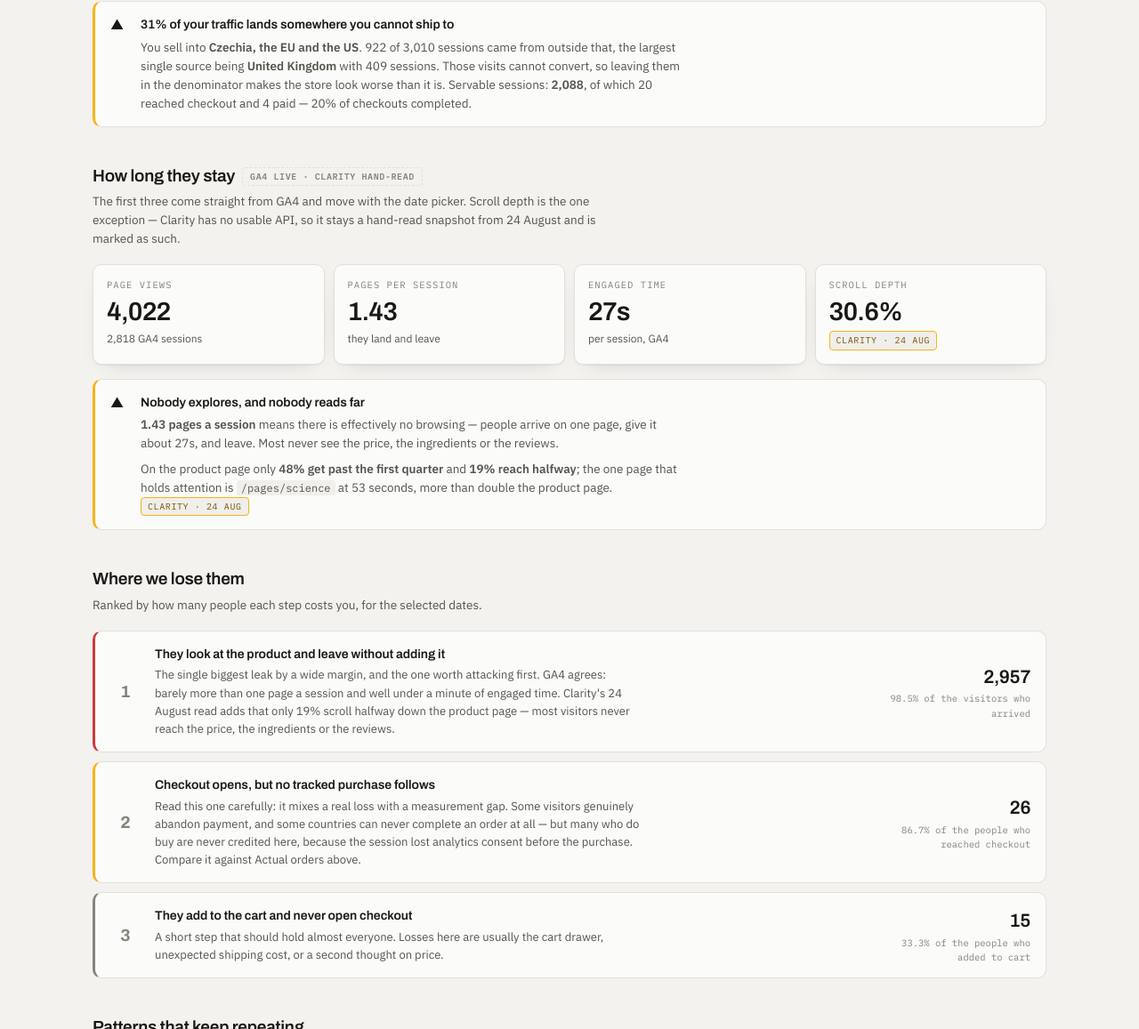
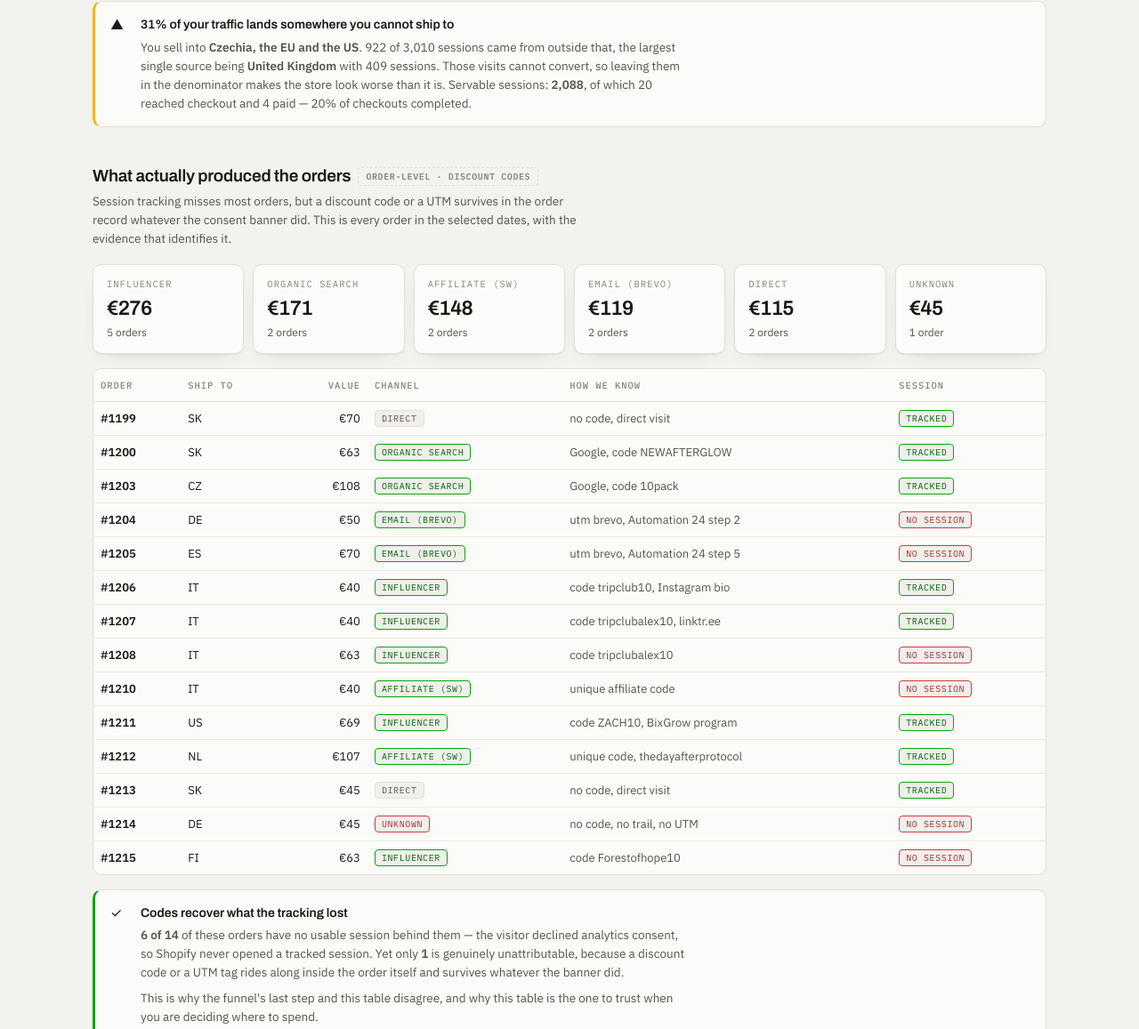
Before and after one commit to FarkMich/Afterglow-analytics-Shopify, a plain HTML site: page index.html in a window 1280 px wide. Shown: the part 1692-2849 px from the top of the page at 89% size. Drawn offline with Linux system fonts and the light colour scheme.

Commit message:
Order-level attribution from discount codes and UTMs

```diff
--- a/index.html
+++ b/index.html
@@ -315,6 +315,11 @@ tbody tr.own td { background: var(--surface-2); }
 #sum-src th, #sum-src td, #sum-ctry th, #sum-ctry td { padding-left: 8px; padding-right: 8px; }
 #sum-src td:first-child, #sum-ctry td:first-child { padding-left: 12px; }
 #sum-src tbody tr:last-child td, #sum-ctry tbody tr:last-child td { border-top: 1px solid var(--hair); }
+
+#tbl-attrib { min-width: 0; font-size: 13px; }
+#tbl-attrib th, #tbl-attrib td { padding-left: 8px; padding-right: 8px; }
+#attrib-roll .tile { padding: 13px 15px; }
+#attrib-roll .tile .val { font-size: 23px; }
 
 .patterns { display: grid; gap: 10px; }
 .pattern {
@@ -600,6 +605,16 @@ svg { display: block; width: 100%; height: auto; overflow: visible; }
         </div>
       </div>
       <div id="sum-geo"></div>
+    </section>
+
+    <section>
+      <h2>What actually produced the orders<span class="winbadge">order-level · discount codes</span></h2>
+      <p class="sub">Session tracking misses most orders, but a discount code or a UTM survives in the order record whatever the consent banner did. This is every order in the selected dates, with the evidence that identifies it.</p>
+      <div id="attrib-roll" class="tiles" style="margin-top:0"></div>
+      <div class="tw" style="margin-top:16px"><table id="tbl-attrib"><thead><tr>
+        <th>Order</th><th>Ship to</th><th class="num">Value</th><th>Channel</th><th>How we know</th><th>Session</th>
+      </tr></thead><tbody></tbody></table></div>
+      <div id="attrib-note"></div>
     </section>
 
     <section>
@@ -1397,6 +1412,7 @@ svg { display: block; width: 100%; height: auto; overflow: visible; }
   var GA4D={0:[78,32,1460],1:[34,19,653],2:[35,28,1063],3:[62,28,2248],4:[26,23,780],5:[34,22,1418],6:[43,29,1003],7:[69,41,1120],8:[40,29,1021],9:[27,21,519],10:[55,24,4893],11:[39,24,799],12:[31,14,1556],13:[41,25,1097],14:[44,21,941],15:[13,11,157],16:[46,31,1136],17:[44,32,797],18:[36,23,654],19:[27,18,464],20:[29,15,1306],21:[46,33,381],22:[10,9,200],23:[34,14,880],24:[38,18,535],25:[41,20,763],26:[12,6,288],27:[14,8,791],28:[14,11,242],29:[66,41,1118],30:[56,36,1355],31:[13,8,310],32:[41,23,911],33:[98,71,1801],34:[85,61,2253],35:[60,52,873],36:[19,16,199],37:[36,26,1147],38:[42,26,594],39:[42,31,1136],40:[78,59,1064],41:[80,58,1902],42:[18,10,1089],43:[39,19,1275],44:[80,27,2262],45:[56,26,2409],46:[36,23,509],47:[15,12,297],48:[28,9,1277],49:[102,21,2711],50:[108,26,2615],51:[75,33,644],52:[62,28,909],53:[52,34,709],54:[36,28,461],55:[30,23,380],56:[476,381,7595],57:[755,595,11941],58:[180,123,3692],59:[86,67,1164],60:[98,59,1465],61:[39,34,509],62:[35,31,401],63:[191,107,2953],64:[92,64,1259],65:[117,92,1693],66:[306,228,7643],67:[192,141,3340],68:[91,64,1924],69:[87,67,1717],70:[223,163,5788],71:[236,159,6476],72:[77,52,1133],73:[43,35,927],74:[57,41,1188],75:[41,32,758],76:[38,28,1265],77:[54,41,596]};
   var ORDD={52:[1,6990],54:[1,6291],63:[1,10782],64:[1,4950],66:[2,11031],67:[2,10332],68:[1,4041],71:[2,17644],72:[1,4490],76:[1,4490],77:[1,6291]};
   var ORDT={45:1,46:2,49:3,50:4,60:2,68:1};
+  var OSRC=[[52,"#1199",6990,"SK","Direct","no code, direct visit",1],[54,"#1200",6291,"SK","Organic search","Google, code NEWAFTERGLOW",1],[63,"#1203",10782,"CZ","Organic search","Google, code 10pack",1],[64,"#1204",4950,"DE","Email (Brevo)","utm brevo, Automation 24 step 2",0],[66,"#1205",6990,"ES","Email (Brevo)","utm brevo, Automation 24 step 5",0],[66,"#1206",4041,"IT","Influencer","code tripclub10, Instagram bio",1],[67,"#1207",4041,"IT","Influencer","code tripclubalex10, linktr.ee",1],[67,"#1208",6291,"IT","Influencer","code tripclubalex10",0],[68,"#1210",4041,"IT","Affiliate (SW)","unique affiliate code",0],[71,"#1211",6934,"US","Influencer","code ZACH10, BixGrow program",1],[71,"#1212",10710,"NL","Affiliate (SW)","unique code, thedayafterprotocol",1],[72,"#1213",4490,"SK","Direct","no code, direct visit",1],[76,"#1214",4490,"DE","Unknown","no code, no trail, no UTM",0],[77,"#1215",6291,"FI","Influencer","code Forestofhope10",0]];
 
   // path, raw funnel, cleaned funnel
   var LANDING = [
@@ -2791,6 +2807,50 @@ svg { display: block; width: 100%; height: auto; overflow: visible; }
         "</div></div>";
     }
 
+    /* ---------- order-level attribution ---------- */
+    (function () {
+      var rows = OSRC.filter(function (r) { return r[0] >= range.a && r[0] <= range.b; });
+      var body = document.querySelector("#tbl-attrib tbody");
+      var CH = { "Influencer": "ok", "Affiliate (SW)": "ok", "Email (Brevo)": "ok",
+                 "Organic search": "ok", "Direct": "", "Unknown": "bad" };
+      body.innerHTML = rows.length
+        ? rows.map(function (r) {
+            return "<tr><td><strong>" + r[1] + "</strong></td><td>" + r[3] + "</td>" +
+              '<td class="num">' + eur(r[2]) + "</td>" +
+              '<td><span class="tag ' + CH[r[4]] + '">' + r[4] + "</span></td>" +
+              '<td style="color:var(--ink-2)">' + r[5] + "</td>" +
+              "<td>" + (r[6] ? '<span class="tag ok">tracked</span>'
+                             : '<span class="tag bad">no session</span>') + "</td></tr>";
+          }).join("")
+        : '<tr><td colspan="6" class="zero">No orders in these dates.</td></tr>';
+
+      var by = {};
+      rows.forEach(function (r) {
+        var b = by[r[4]] || (by[r[4]] = { n: 0, cents: 0 });
+        b.n++; b.cents += r[2];
+      });
+      var order = Object.keys(by).sort(function (a, b) { return by[b].cents - by[a].cents; });
+      document.getElementById("attrib-roll").innerHTML = order.map(function (k) {
+        return '<div class="tile"><span class="lab">' + k + '</span><div class="val">' +
+          eur(by[k].cents) + '</div><span class="note">' + by[k].n +
+          (by[k].n === 1 ? " order" : " orders") + "</span></div>";
+      }).join("");
+
+      var untracked = rows.filter(function (r) { return !r[6]; });
+      var unknown = rows.filter(function (r) { return r[4] === "Unknown"; });
+      document.getElementById("attrib-note").innerHTML = rows.length
+        ? '<div class="callout good" style="margin-top:16px"><span class="ico">\u2713</span><div>' +
+          "<h3>Codes recover what the tracking lost</h3>" +
+          "<p><strong>" + untracked.length + " of " + rows.length +
+          "</strong> of these orders have no usable session behind them \u2014 the visitor declined analytics consent, " +
+          "so Shopify never opened a tracked session. Yet only <strong>" + unknown.length +
+          "</strong> " + (unknown.length === 1 ? "is" : "are") + " genuinely unattributable, because a discount code " +
+          "or a UTM tag rides along inside the order itself and survives whatever the banner did.</p>" +
+          "<p>This is why the funnel's last step and this table disagree, and why this table is the one to trust " +
+          "when you are deciding where to spend.</p></div></div>"
+        : "";
+    })();
+
     /* ---------- where we lose them ---------- */
     var losses = [
       { from: t.sessions, to: t.cart, h: "They look at the product and leave without adding it",
```
